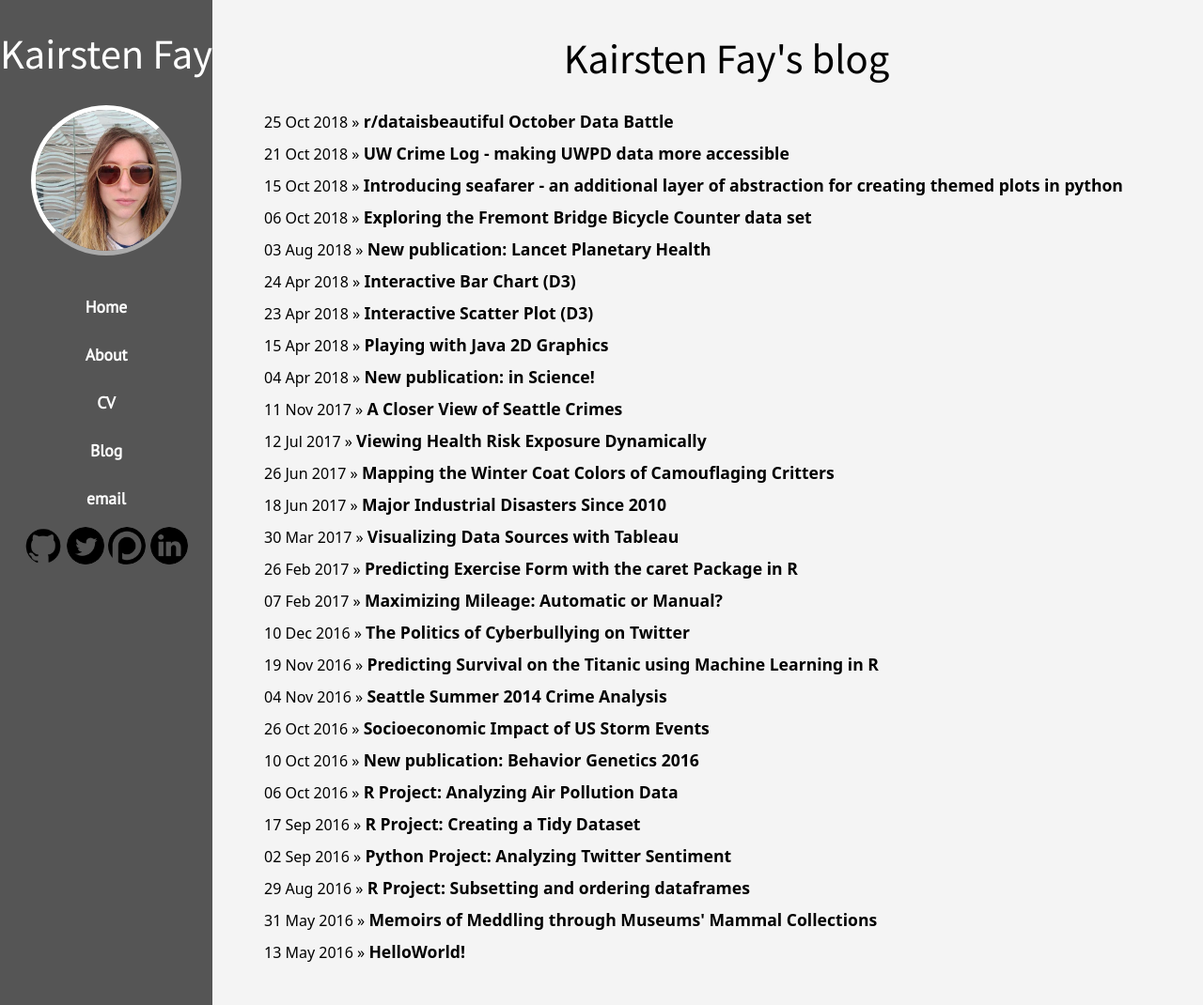
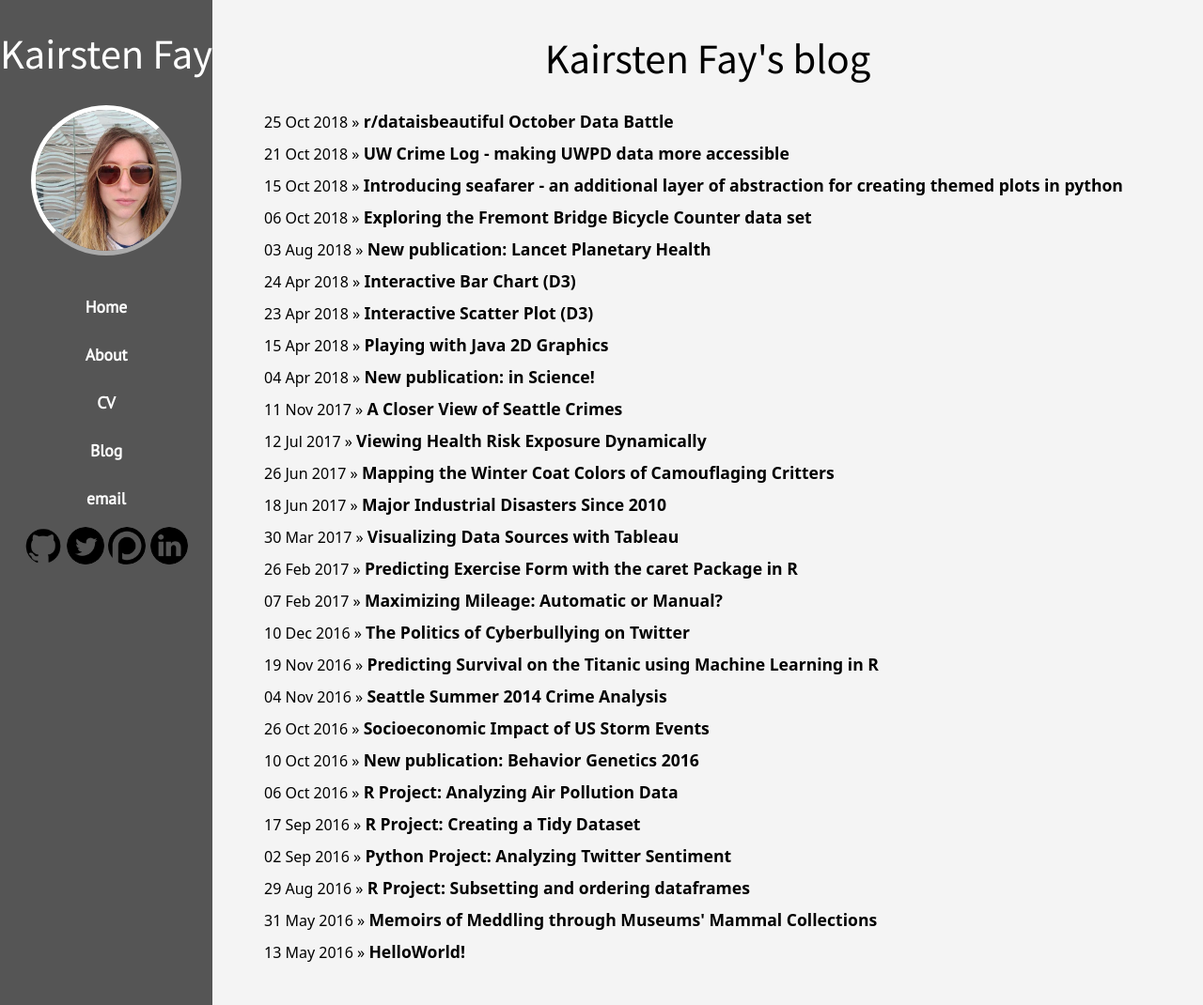
Before and after one commit to kairstenfay/kairstenfay.github.io, a Jekyll site: the page built from blog/index.html, in a window 1280 px wide. Shown: the whole page at 94% size. Built offline with Jekyll 4.4.1, drawn with Linux system fonts in a browser that asks for light colours.

Commit message:
blog: remove inline h1 styling
Also wrap lines for easier code readability.

```diff
--- a/blog/index.html
+++ b/blog/index.html
@@ -2,11 +2,16 @@
 layout: default
 title: Kairsten Fay's blog
 ---
-	<h1 style="padding: 0 0 0 40px;">{{ page.title }}</h1>
+	<h1 style>{{ page.title }}</h1>
 	<ul class="posts">
 
 	  {% for post in site.posts %}
-	    <li><span>{{ post.date | date_to_string }}</span> » <a class="post-title" href="{{ post.url }}"
-															   title="{{ post.title }}">{{ post.title }}</a></li>
+		<li><span>{{ post.date | date_to_string }}</span> »
+			<a class="post-title"
+				href="{{ post.url }}"
+				title="{{ post.title }}">
+				{{ post.title }}
+			</a>
+		</li>
 	  {% endfor %}
 	</ul>
```
